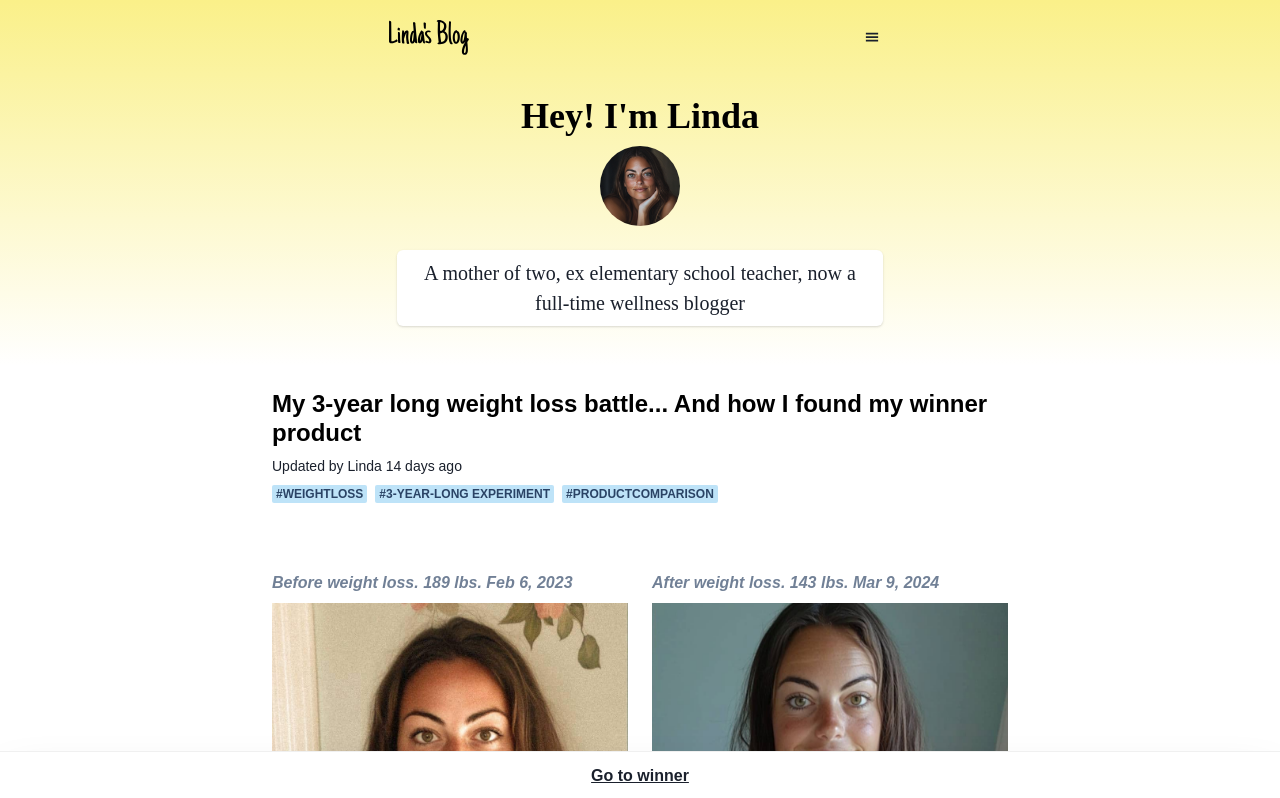
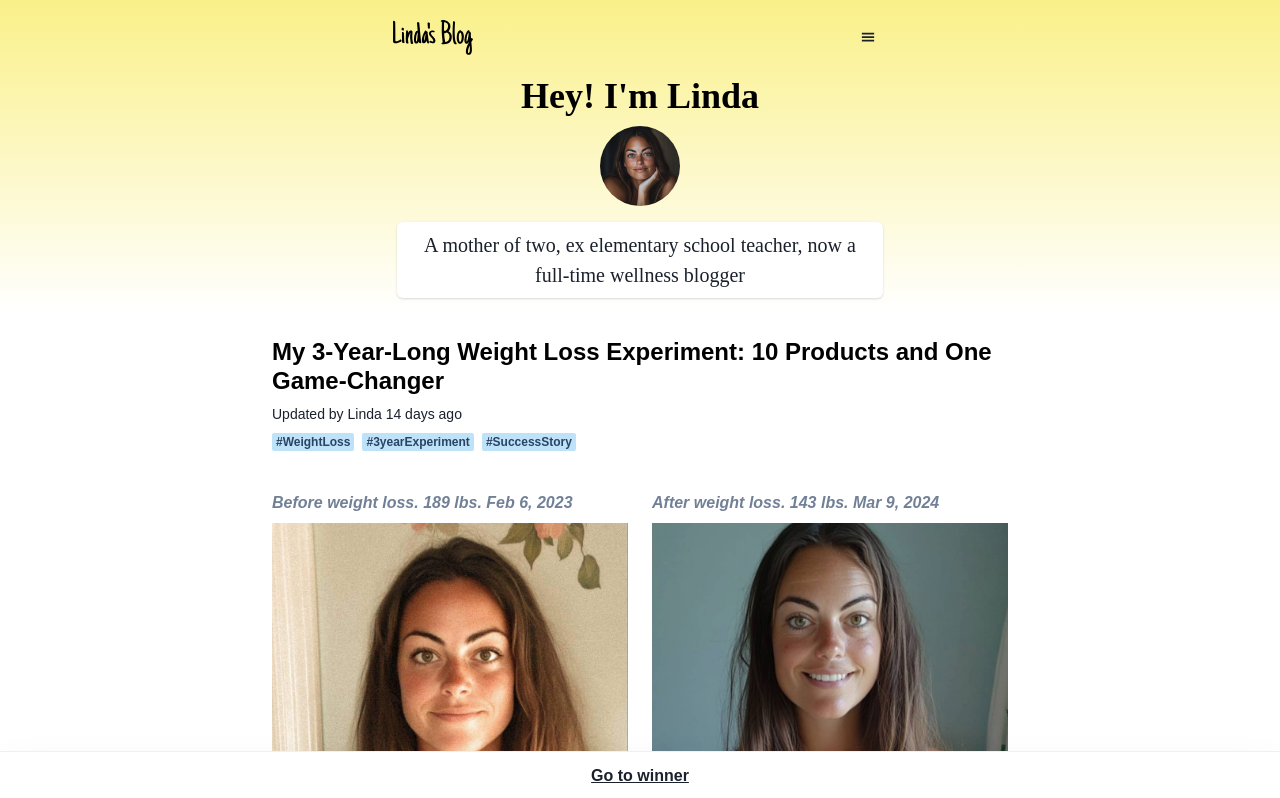
Before and after one commit to itsafaris/calmr-advertorial-1, a Gatsby site: page / in a window 1280 px wide. Shown: the top 798 px of the page. Built offline with nearby package versions, Linux system fonts and the light colour scheme; Gatsby itself is replaced by a stand-in of ours.

Commit message:
more tweaks

```diff
--- a/src/components/Header.tsx
+++ b/src/components/Header.tsx
@@ -5,7 +5,14 @@ import { Logo } from "./Logo";
 
 export function Header() {
   return (
-    <Flex as={Container} py={5} gap={4} alignItems={"center"} justifyContent={"space-between"}>
+    <Flex
+      as={Container}
+      p={5}
+      pb={2}
+      gap={4}
+      alignItems={"center"}
+      justifyContent={"space-between"}
+    >
       <Box width={"80px"}>
         <Logo />
       </Box>
--- a/src/components/sections/Hero.tsx
+++ b/src/components/sections/Hero.tsx
@@ -1,4 +1,3 @@
-import { Section } from "@components/components";
 import { Box, Card, Container, Flex, Heading, Text } from "@chakra-ui/react";
 import { StaticImage } from "gatsby-plugin-image";
 import { siteConfig } from "src/conf";
@@ -8,9 +7,9 @@ import { Header } from "@components/Header";
 
 export function Hero() {
   return (
-    <Section mb={0} pb={10} bgGradient="linear(to-b, yellow.200, transparent)">
+    <Box mb={0} pb={4} bgGradient="linear(to-b, yellow.200, transparent)">
       <Header />
-      <Container as={Flex} flexDirection={"column"} alignItems={"center"}>
+      <Container as={Flex} mt={3} flexDirection={"column"} alignItems={"center"}>
         <Heading fontFamily={"'EB Garamond Variable', serif"} textAlign={"center"}>
           Hey! I'm {siteConfig.personaName}
         </Heading>
@@ -25,7 +24,7 @@ export function Hero() {
           />
         </Flex>
 
-        <Card mt={4} p={2} mx={2} maxWidth={["container.sm"]}>
+        <Card mt={2} p={2} mx={2} maxWidth={["container.sm"]}>
           <Text
             fontFamily={"'EB Garamond Variable', serif"}
             fontSize={"xl"}
@@ -36,6 +35,6 @@ export function Hero() {
           </Text>
         </Card>
       </Container>
-    </Section>
+    </Box>
   );
 }
--- a/src/components/sections/Intro.tsx
+++ b/src/components/sections/Intro.tsx
@@ -15,16 +15,22 @@
 export function Intro() {
   return (
     <Section>
-      <Box mb={10} mt={4}>
+      <Box mb={3} mt={4}>
         <Heading as="h2" my={2} fontSize={"2xl"}>
-          My 3-year long weight loss battle... And how I found my winner product
+          My 3-Year-Long Weight Loss Experiment: 10 Products and One Game-Changer
         </Heading>
 
         <Text fontSize={"sm"}>Updated by {siteConfig.personaName} 14 days ago</Text>
         <Flex gap={2} my={2} flexWrap={"wrap"}>
-          <Badge colorScheme="blue">#WeightLoss</Badge>
-          <Badge colorScheme="blue">#3-year-long experiment</Badge>
-          <Badge colorScheme="blue">#ProductComparison</Badge>
+          <Badge textTransform={"unset"} colorScheme="blue">
+            #WeightLoss
+          </Badge>
+          <Badge textTransform={"unset"} colorScheme="blue">
+            #3yearExperiment
+          </Badge>
+          <Badge textTransform={"unset"} colorScheme="blue">
+            #SuccessStory
+          </Badge>
         </Flex>
       </Box>
       <SGrid columns={2}>
```
